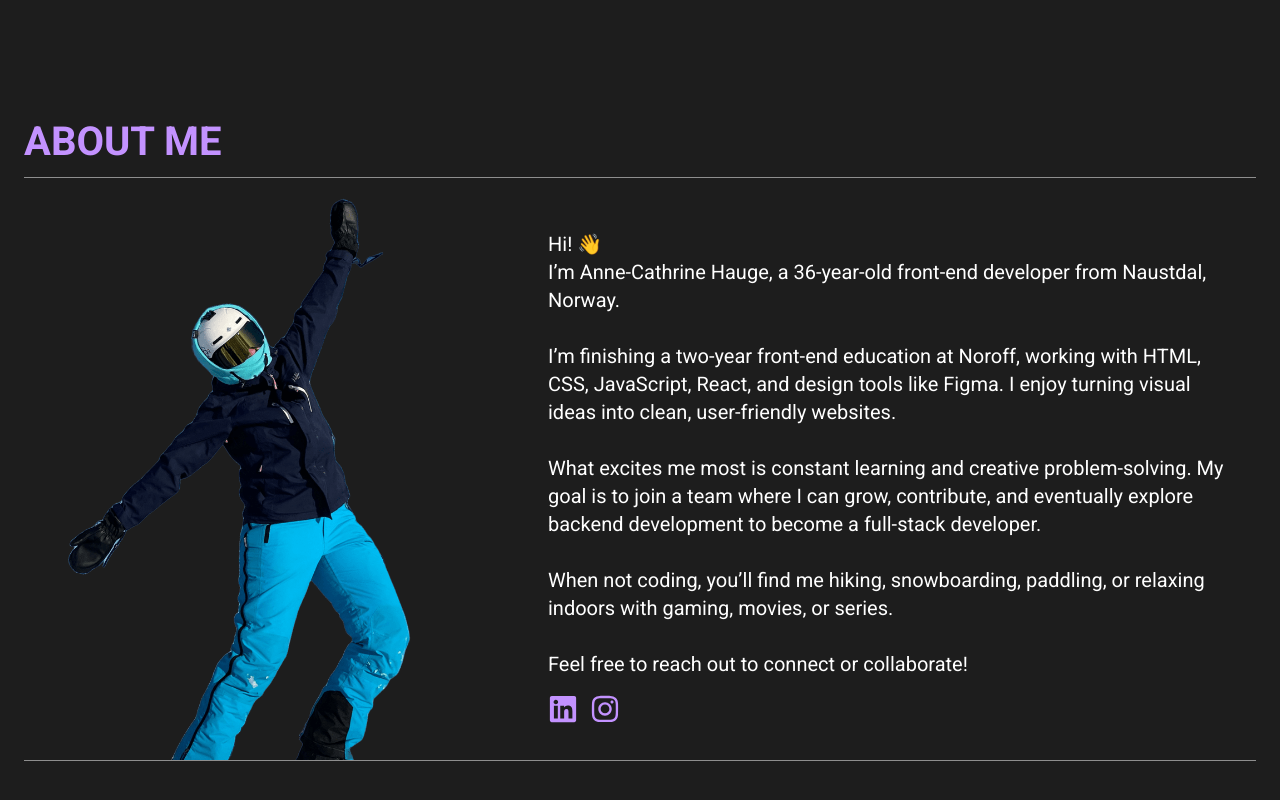
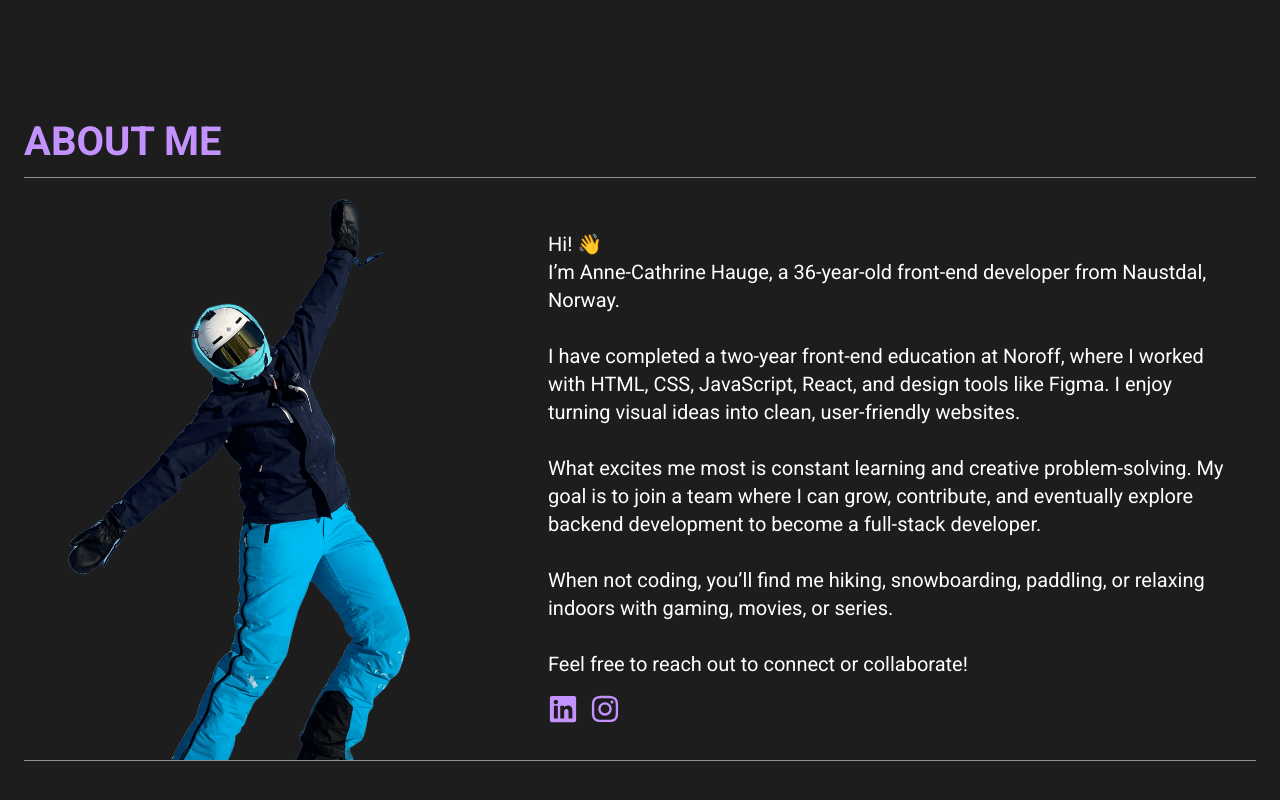
Before and after one commit to annechh/portfolio-2, a React (Vite) app: page / in a window 1280 px wide. Shown: the part 1869-2669 px from the top of the page. Built offline with nearby package versions, Linux system fonts and the light colour scheme.

Commit message:
chore: updated about me text

```diff
--- a/src/data/aboutData.ts
+++ b/src/data/aboutData.ts
@@ -18,7 +18,7 @@ export const aboutData: AboutType = {
   Hi! 👋
   I’m Anne-Cathrine Hauge, a 36-year-old front-end developer from Naustdal, Norway.
 
-  I’m finishing a two-year front-end education at Noroff, working with HTML, CSS, JavaScript, React, and design tools like Figma. I enjoy turning visual ideas into clean, user-friendly websites.
+  I have completed a two-year front-end education at Noroff, where I worked with HTML, CSS, JavaScript, React, and design tools like Figma. I enjoy turning visual ideas into clean, user-friendly websites.
 
   What excites me most is constant learning and creative problem-solving. My goal is to join a team where I can grow, contribute, and eventually explore backend development to become a full-stack developer.
 
```
